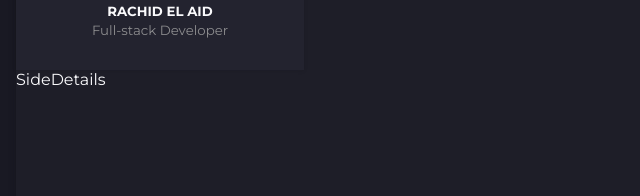
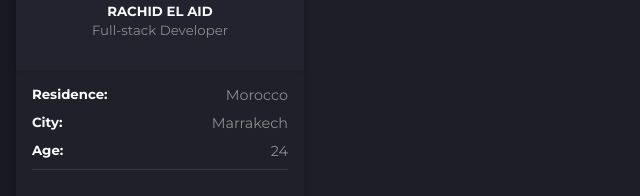
Before and after one commit to rachidelaid/nextjs-portfolio, a Next.js app: page / in a window 1280 px wide. Shown: the part 142-338 px from the top of the page, without its empty margins (0-640 px from the left). Built offline with nearby package versions, Linux system fonts and the light colour scheme.

Commit message:
added address

```diff
--- a/components/SideDetails.jsx
+++ b/components/SideDetails.jsx
@@ -1,7 +1,33 @@
 import React from 'react';
+import styles from '../styles/SideDetails.module.css';
 
 const SideDetails = () => {
-  return <div>SideDetails</div>;
+  const age = () => {
+    const dob = new Date('07/05/1997');
+    const month_diff = Date.now() - dob.getTime();
+    const age_dt = new Date(month_diff);
+    const year = age_dt.getUTCFullYear();
+    return Math.abs(year - 1970);
+  };
+
+  return (
+    <div className={styles.details}>
+      <ul>
+        <li>
+          <h5>Residence:</h5>
+          <span>Morocco</span>
+        </li>
+        <li>
+          <h5>City:</h5>
+          <span>Marrakech</span>
+        </li>
+        <li>
+          <h5>Age:</h5>
+          <span>{age()}</span>
+        </li>
+      </ul>
+    </div>
+  );
 };
 
 export default SideDetails;
--- a/styles/SideBar.module.css
+++ b/styles/SideBar.module.css
@@ -2,4 +2,6 @@
   display: flex;
   flex-direction: column;
   width: 18rem;
+  box-shadow: var(--default-shadow);
+  background-color: var(--dark3);
 }
--- /dev/null
+++ b/styles/SideDetails.module.css
@@ -0,0 +1,18 @@
+.details {
+  padding: 1rem;
+}
+
+.details ul {
+  border-bottom: 1px solid var(--lightgray-color);
+}
+
+.details li {
+  display: flex;
+  justify-content: space-between;
+  margin-bottom: 0.6rem;
+}
+
+.details span {
+  color: var(--gray-color);
+  font-size: 0.9rem;
+}
--- a/styles/globals.css
+++ b/styles/globals.css
@@ -8,6 +8,7 @@
   box-sizing: border-box;
   color: inherit;
   text-decoration: none;
+  list-style: none;
 }
 
 :root {
@@ -19,6 +20,7 @@
   --accent-color: #ffc107;
   --white-color: #fafafc;
   --gray-color: #8c8c8e;
+  --lightgray-color: #8c8c8e3b;
 
   --small-shadow: 0 1px 4px 0 rgba(15, 15, 20, 0.1);
   --default-shadow: 0 3px 8px 0 rgba(15, 15, 20, 0.2);
```
